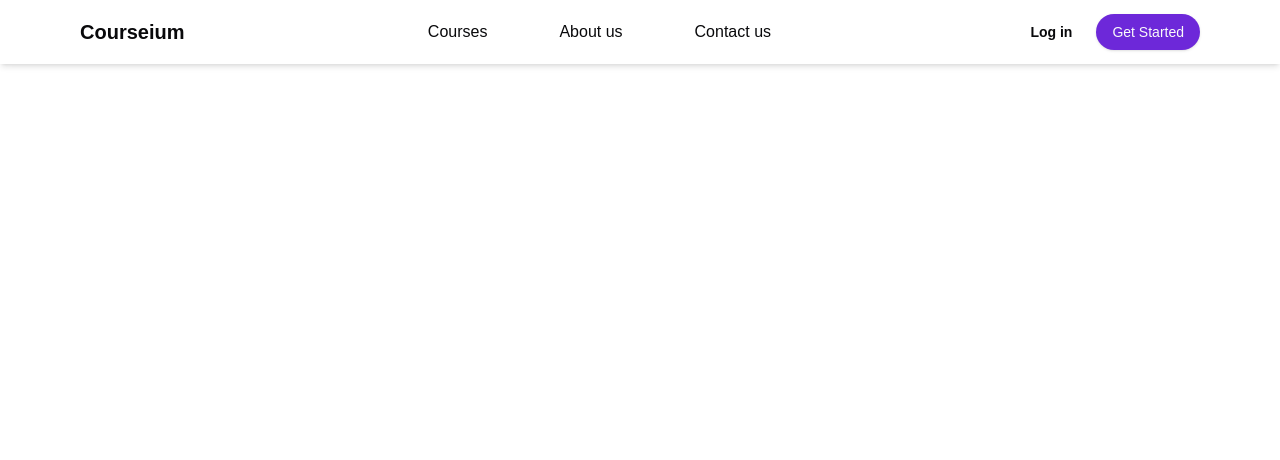
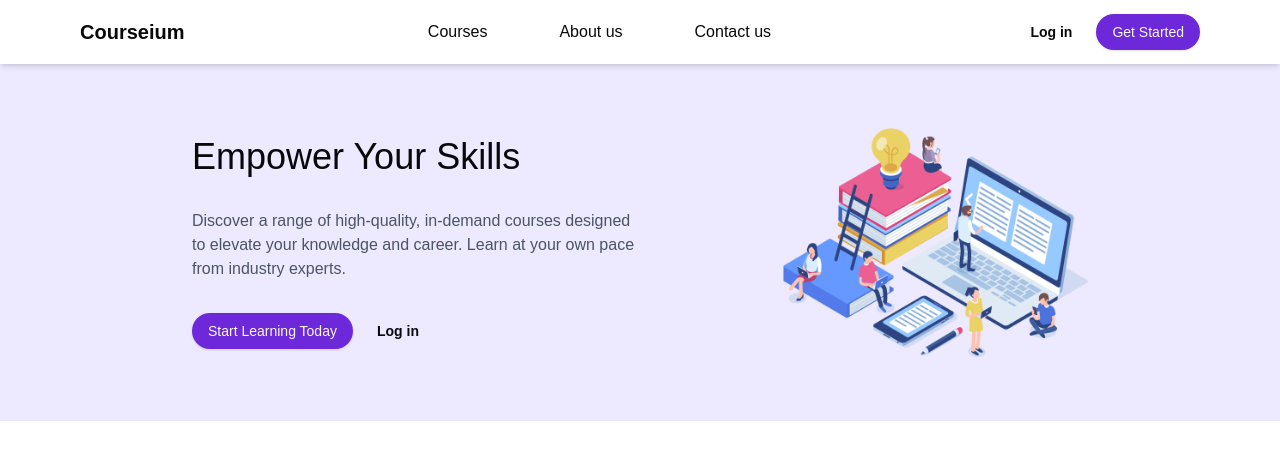
Before and after one commit to virendrapatil24/courseium, a React (Vite) app in the folder client/: page / in a window 1280 px wide. Shown: the top 460 px of the page. Built offline with nearby package versions, Linux system fonts and the light colour scheme.

Commit message:
adds hero section

```diff
--- a/client/src/App.tsx
+++ b/client/src/App.tsx
@@ -1,10 +1,11 @@
+import HeroSection from "./components/HeroSection";
 import NavigationBar from "./components/NavigationBar";
 
 const App = () => {
   return (
     <div>
       <NavigationBar />
-      App
+      <HeroSection />
     </div>
   );
 };
--- /dev/null
+++ b/client/src/components/HeroSection.tsx
@@ -0,0 +1,35 @@
+import { Button } from "./ui/button";
+import HeroImage1 from "./../assets/hero1.png";
+
+const HeroSection = () => {
+  return (
+    <div className="flex items-center mt-16 bg-violet-100">
+      <div className="flex items-center justify-between py-8 px-40 w-full h-full space-x-20">
+        <div className="flex flex-col space-y-8 h-full p-8">
+          <div className="text-4xl">Empower Your Skills</div>
+          <div className="text-gray-600">
+            Discover a range of high-quality, in-demand courses designed to
+            elevate your knowledge and career. Learn at your own pace from
+            industry experts.
+          </div>
+          <div className="flex space-x-2">
+            <Button className="rounded-full bg-violet-700 hover:bg-violet-800">
+              Start Learning Today
+            </Button>
+            <Button
+              variant="ghost"
+              className="rounded-full hover:bg-white font-bold"
+            >
+              Log in
+            </Button>
+          </div>
+        </div>
+        <div className="h-full p-8">
+          <img src={HeroImage1} />
+        </div>
+      </div>
+    </div>
+  );
+};
+
+export default HeroSection;
--- a/client/src/components/NavigationBar.tsx
+++ b/client/src/components/NavigationBar.tsx
@@ -5,7 +5,7 @@ const NavigationBar = () => {
     <nav className="fixed top-0 left-0 w-full z-50 px-20 bg-white shadow-md">
       <div className="flex justify-between my-3 font-sans ">
         <div className="flex items-center text-xl font-bold">Courseium</div>
-        <div className="flex items-center space-x-12 font-md">
+        <div className="flex items-center space-x-12 text-base">
           <a href="/" className="rounded px-3 py-2 hover:bg-gray-100">
             Courses
           </a>
```
Also changed, not shown: client/src/assets/hero1.png (added).
